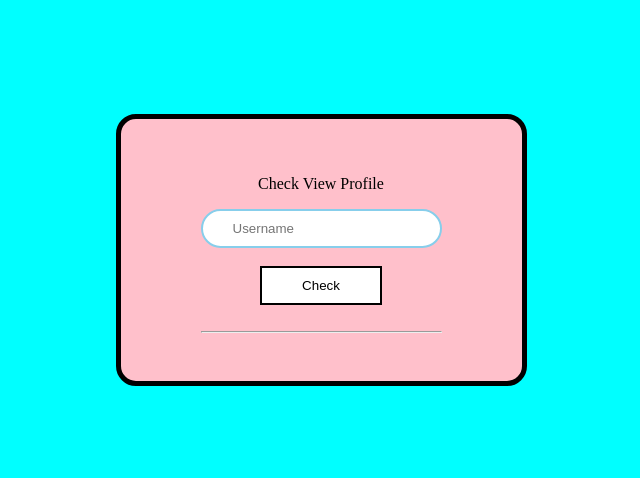
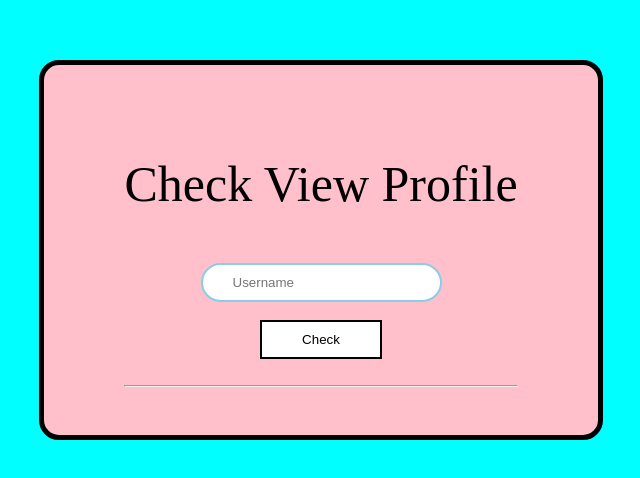
Before and after one commit to AnilYadav8/Github-View-Profile, a plain HTML site: page index.html in a window 1280 px wide. Shown: the part 150-628 px from the top of the page, without its empty margins (319-959 px from the left). Drawn offline with Linux system fonts and the light colour scheme.

Commit message:
Update style.css

```diff
--- a/style.css
+++ b/style.css
@@ -41,3 +41,5 @@ input{
 
     padding: 10px 30px;
 }
+p{
+    font-size: 50px;
```
